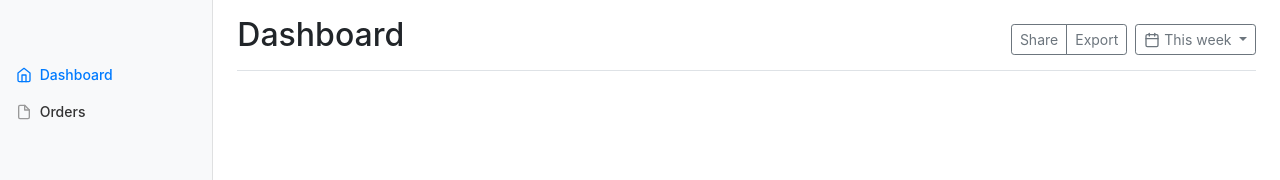
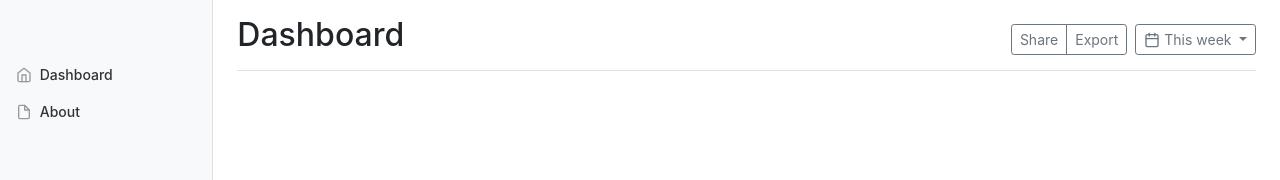
Before and after one commit to kbednarz/covid19datadashboard, a Vue app: page / in a window 1280 px wide. Shown: the top 180 px of the page. Built offline with nearby package versions, Linux system fonts and the light colour scheme.

Commit message:
Implemented routing

```diff
--- a/package.json
+++ b/package.json
@@ -13,6 +13,7 @@
     "express": "^4.17.1",
     "serve-static": "^1.14.1",
     "vue": "^2.6.11",
+    "vue-router": "3.1.6",
     "jquery": "3.4.1",
     "bootstrap": "4.4.1",
     "feather-icons": "4.28.0"
--- a/src/App.vue
+++ b/src/App.vue
@@ -19,6 +19,7 @@
               </button>
             </div>
           </div>
+          <router-view></router-view>
         </main>
       </div>
     </div>
--- /dev/null
+++ b/src/components/About.vue
@@ -0,0 +1,8 @@
+<template>
+  <div>About</div>
+</template>
+<script>
+export default {
+  name: "About"
+};
+</script>
--- /dev/null
+++ b/src/components/Dashboard.vue
@@ -0,0 +1,8 @@
+<template>
+  <div>Dashboard</div>
+</template>
+<script>
+export default {
+  name: "Dashboard"
+};
+</script>
--- a/src/components/Sidebar.vue
+++ b/src/components/Sidebar.vue
@@ -3,17 +3,16 @@
     <div class="sidebar-sticky">
       <ul class="nav flex-column">
         <li class="nav-item">
-          <a class="nav-link active" href="#">
+          <router-link to="/dashboard" class="nav-link" active-class="active">
             <span data-feather="home"></span>
             Dashboard
-            <span class="sr-only">(current)</span>
-          </a>
+          </router-link>
         </li>
         <li class="nav-item">
-          <a class="nav-link" href="#">
+          <router-link to="/about" class="nav-link" active-class="active">
             <span data-feather="file"></span>
-            Orders
-          </a>
+            About
+          </router-link>
         </li>
       </ul>
     </div>
--- a/src/main.js
+++ b/src/main.js
@@ -1,8 +1,27 @@
 import Vue from 'vue'
 import App from './App.vue'
+import VueRouter from "vue-router";
+
+import AboutVue from "./components/About.vue";
+import DashboardVue from "./components/Dashboard.vue";
 
 Vue.config.productionTip = false
 
+const routes = [{
+    path: "/dashboard",
+    component: DashboardVue
+  },
+  {
+    path: "/about",
+    component: AboutVue
+  }
+];
+const router = new VueRouter({
+  routes: routes
+});
+Vue.use(VueRouter);
+
 new Vue({
   render: h => h(App),
+  router
 }).$mount('#app')
```
Also changed, not shown: 1 other file (tests, documents, lock files or other folders).
